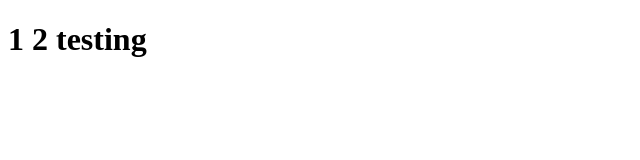
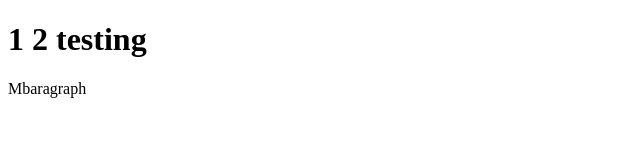
Before and after one commit to Hosea-kibet/draining, a plain HTML site: page index.html in a window 1280 px wide. Shown: the whole page, without its empty margins (0-640 px from the left). Drawn offline with Linux system fonts and the light colour scheme.

Commit message:
mbaragraph

```diff
--- a/index.html
+++ b/index.html
@@ -9,5 +9,6 @@
 </head>
 <body>
     <h1> 1 2 testing</h1>
+    <p>Mbaragraph</p>
 </body>
 </html>
```
